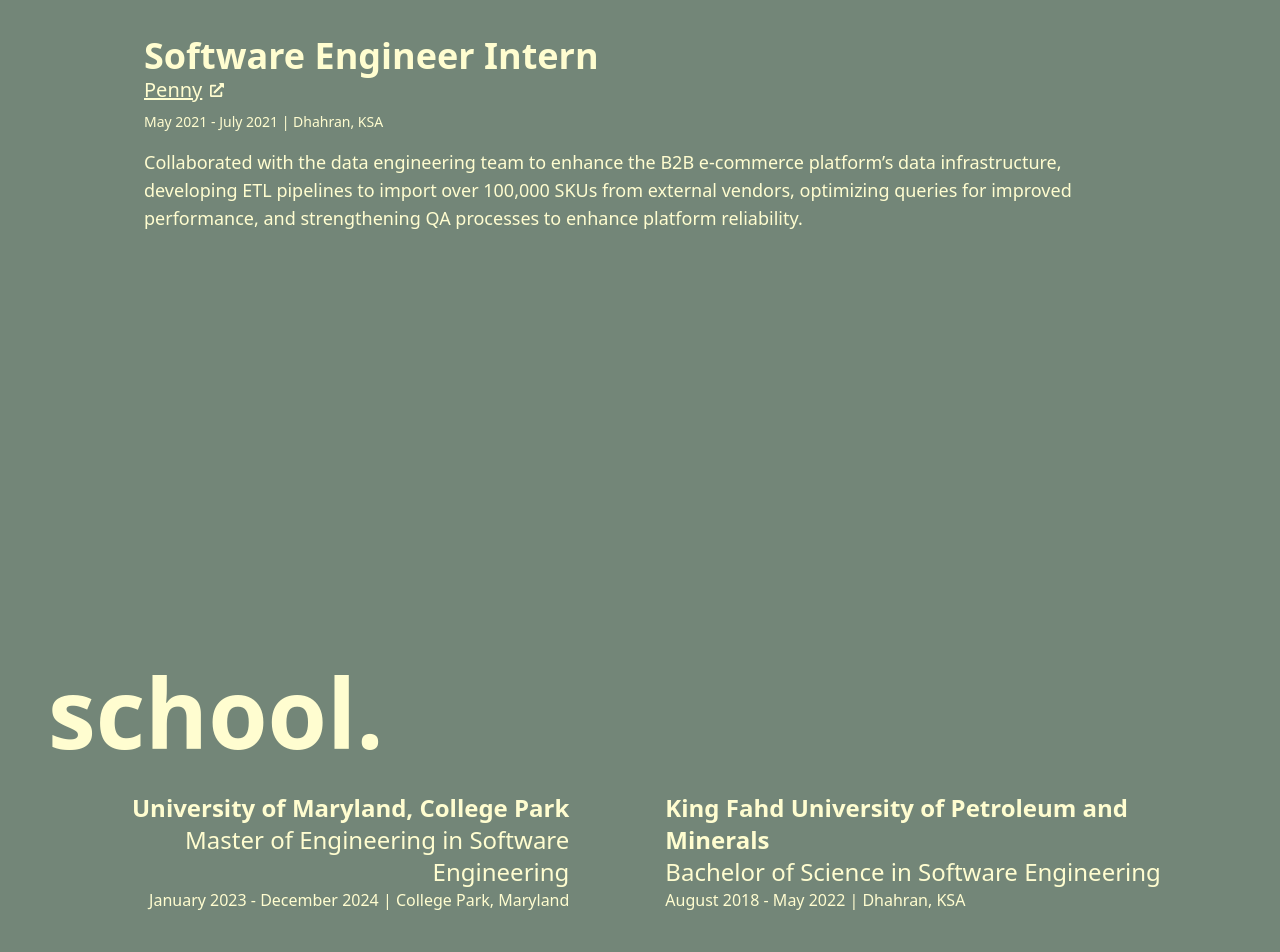
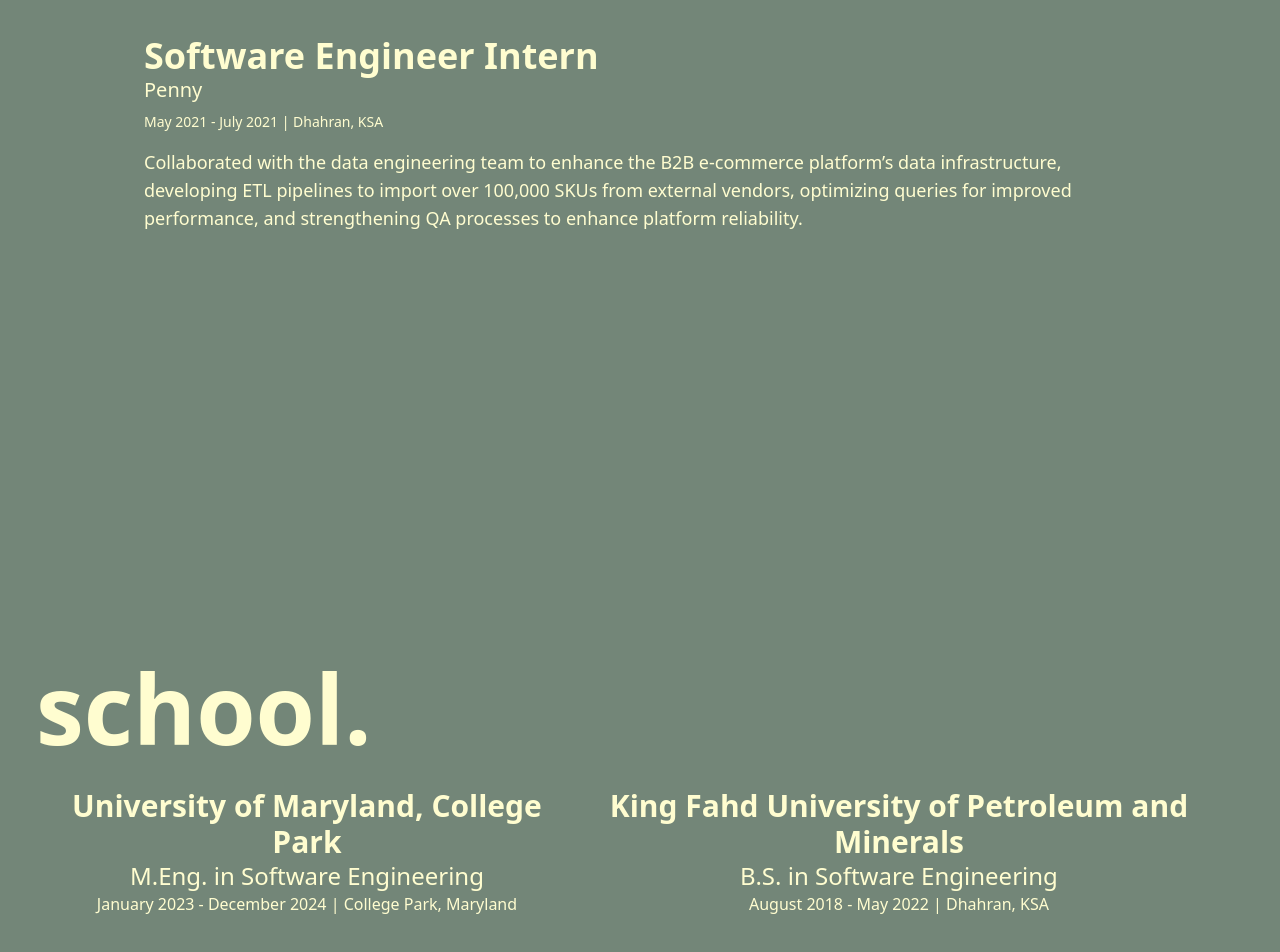
Before and after one commit to ris-tlp/ris-tlp.github.io, a React (Vite) app: page / in a window 1280 px wide. Shown: the part 2044-2996 px from the top of the page. Built offline with nearby package versions, Linux system fonts and the light colour scheme.

Commit message:
Finalize education section

```diff
--- a/src/components/Education.tsx
+++ b/src/components/Education.tsx
@@ -1,15 +1,18 @@
 import EducationCard from "./EducationCard";
+
 
 export default function Education() {
     return (
         <section className="container p-4 h-screen flex items-center justify-center">
             <div className="flex flex-col space-y-8">
-                <h1 className="text-8xl font-bold text-center md:text-start">school.</h1>
+                <h1 className="text-8xl font-bold text-center md:text-start md:-ml-3">school.</h1>
 
-                <div className="flex flex-col md:flex-row justify-end gap-y-15 md:gap-x-24">
-                    <div className="text-center md:text-right">
+
+
+                <div className="flex flex-col md:flex-row justify-end gap-y-15 md:gap-y-0">
+                    <div className="text-center md:text-center mx-5">
                         <EducationCard
-                            degreeName="Master of Engineering in Software Engineering"
+                            degreeName="M.Eng. in Software Engineering"
                             universityName="University of Maryland, College Park"
                             universityUrl="https://umd.edu/"
                             dates="January 2023 - December 2024"
@@ -17,9 +20,9 @@ export default function Education() {
                         />
                     </div>
 
-                    <div className="text-center md:text-left">
+                    <div className="text-center md:text-center mx-5">
                         <EducationCard
-                            degreeName="Bachelor of Science in Software Engineering"
+                            degreeName="B.S. in Software Engineering"
                             universityName="King Fahd University of Petroleum and Minerals"
                             universityUrl="https://www.kfupm.edu.sa/"
                             dates="August 2018 - May 2022"
@@ -27,6 +30,8 @@ export default function Education() {
                         />
                     </div>
                 </div>
+
+
             </div>
         </section>
     );
--- a/src/components/EducationCard.tsx
+++ b/src/components/EducationCard.tsx
@@ -15,7 +15,7 @@ export default function EducationCard({
 }: EducationCardProps) {
     return (
         <>
-            <h2 className="text-2xl font-bold">
+            <h2 className="text-3xl font-bold">
                 <a href={universityUrl} target="_blank" rel="noopener noreferrer" className="hover:underline">
                     {universityName}
                 </a>
@@ -23,7 +23,7 @@ export default function EducationCard({
 
             <h3 className="text-2xl">{degreeName}</h3>
 
-            <p className="text-md font-thin">
+            <p className="text-md">
                 {dates} | {location}
             </p>
         </>
--- a/src/components/WorkCard.tsx
+++ b/src/components/WorkCard.tsx
@@ -20,22 +20,19 @@ export default function WorkCard({
 }: WorkCardProps) {
   return (
     <div className="flex flex-row w-full max-w-5xl p-4 mx-auto">
-      {/* Content Section */}
       <div className="flex flex-col items-start">
-        {/* Job Title and Company Name */}
         <h2 className="text-4xl font-extrabold text-cream">{jobTitle}</h2>
         <div className="flex items-center">
           <a
             href={companyUrl}
             target="_blank"
             rel="noopener noreferrer"
-            className="text-xl text-cream flex items-center underline"
+            className="text-xl text-cream flex items-center hover:underline"
           >
-            {companyName} <FaExternalLinkAlt className="ml-2 text-sm" />
+            {companyName}
           </a>
         </div>
 
-        {/* Subtitle with Dates and Location */}
         <p className="text-sm text-cream mt-2">
           {dates} | {location}
         </p>
```
